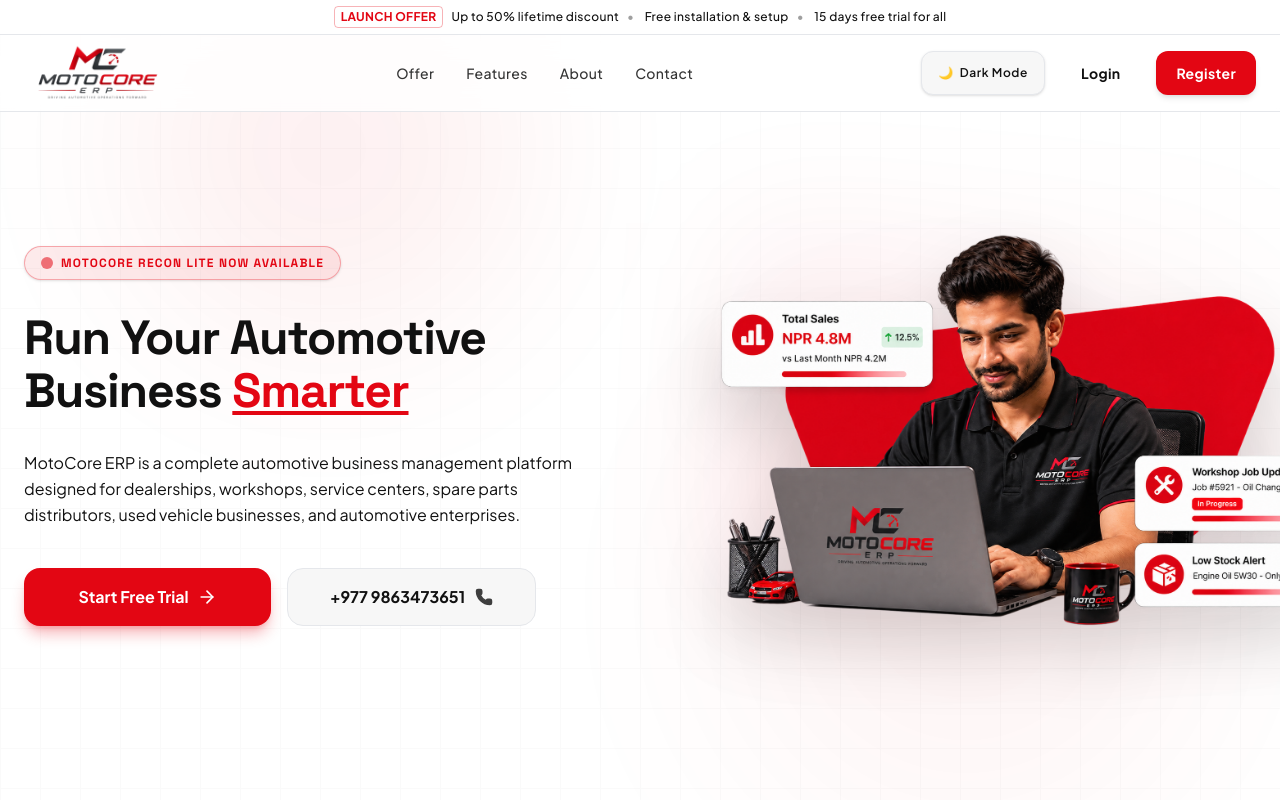
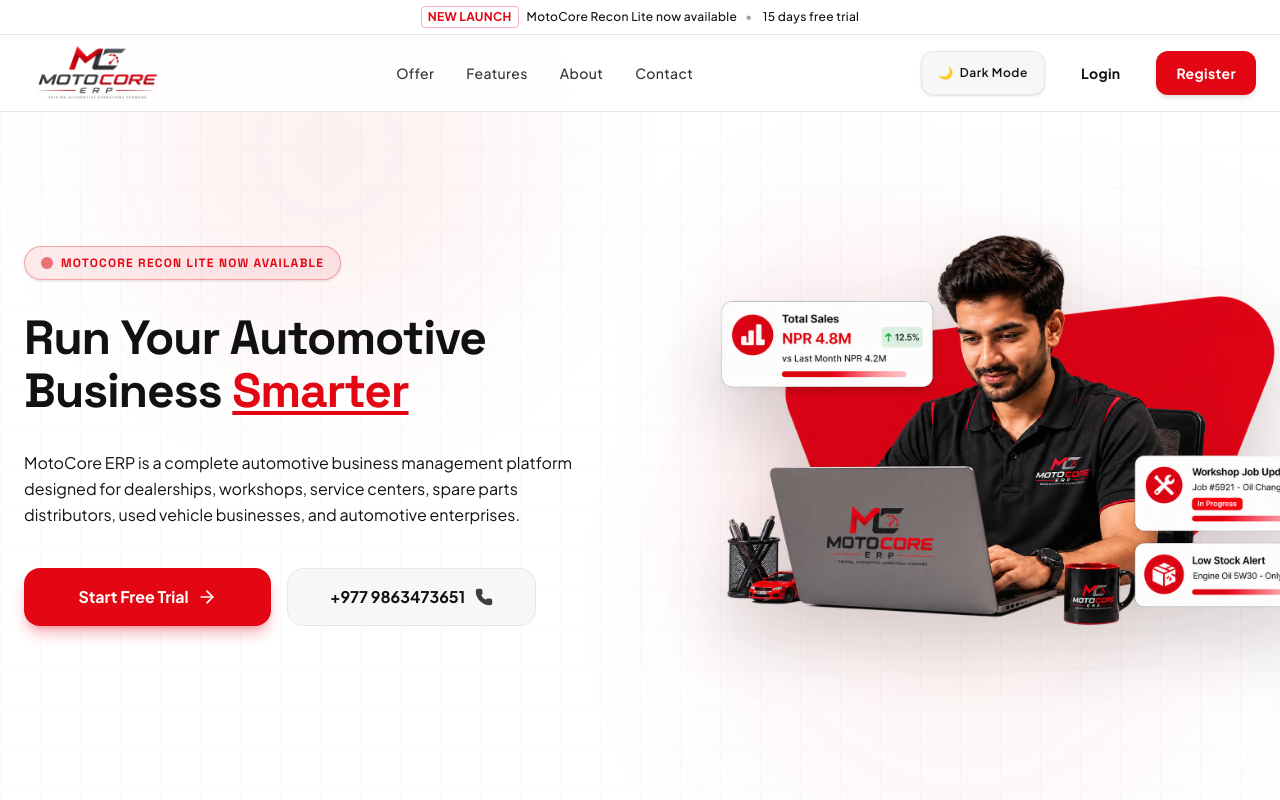
Before and after one commit to Codearray1/motocore-erp-website, a React (Vite) app: page / in a window 1280 px wide. Shown: the top 800 px of the page. Built offline with nearby package versions, Linux system fonts and the light colour scheme.

Commit message:
Banner update

```diff
--- a/src/components/Navbar.tsx
+++ b/src/components/Navbar.tsx
@@ -33,14 +33,13 @@
 
   return (
     <header className="fixed top-0 left-0 w-full z-50 flex flex-col">
-      {/* Launch Offer Banner */}
+      {/*Banner */}
       <div className="w-full bg-[var(--bg)] text-[var(--text)] border-b border-[var(--border)] py-1.5 px-4 text-center text-[10px] md:text-xs font-medium tracking-wide flex items-center justify-center gap-2 z-50 relative overflow-hidden whitespace-nowrap">
-        <span className="font-bold uppercase text-brand-red border border-brand-red/30 px-1.5 py-0.5 rounded-sm shrink-0">Launch Offer</span>
+        <span className="font-bold uppercase text-brand-red border border-brand-red/30 px-1.5 py-0.5 rounded-sm shrink-0">New Launch</span>
         <span className="truncate">
-          Up to 50% lifetime discount
+          MotoCore Recon Lite now available
           <span className="hidden sm:inline">
-            <span className="opacity-40 px-2">•</span> Free installation & setup
-            <span className="opacity-40 px-2">•</span> 15 days free trial for all
+            <span className="opacity-40 px-2">•</span> 15 days free trial
           </span>
         </span>
       </div>
```
